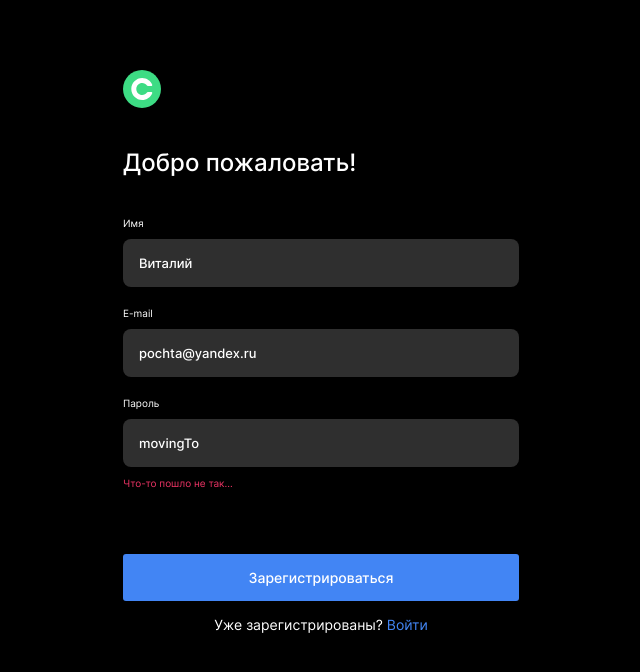
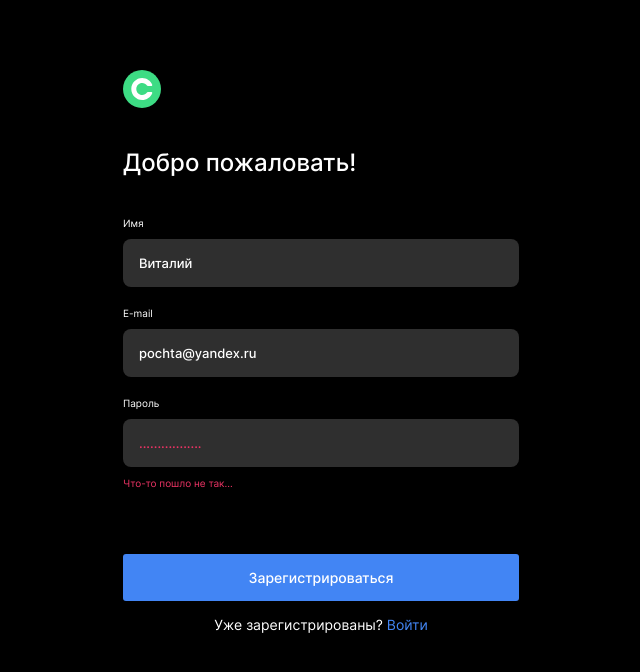
Before and after one commit to lugvictoria/movies-explorer-frontend, a React (Create React App) app: page /signup in a window 1280 px wide. Shown: the top 672 px of the page, without its empty margins (319-959 px from the left). Built offline with nearby package versions, Linux system fonts and the light colour scheme.

Commit message:
register

```diff
--- a/src/components/App/App.css
+++ b/src/components/App/App.css
@@ -80,5 +80,5 @@
 }
 
 .password-input {
-
+  color: var(--error-message);
 }
--- a/src/components/main/Header/Header.js
+++ b/src/components/main/Header/Header.js
@@ -17,7 +17,7 @@ function Header({ children, isThemed = false }) {
       >
         <img
           className="header__logo"
-          alt="Логотип приложения: круг"
+          alt="Логотип приложения"
           src={logo}
         />
       </NavLink>
--- a/src/components/user/AuthInputForPassword/AuthInputForPassword.js
+++ b/src/components/user/AuthInputForPassword/AuthInputForPassword.js
@@ -8,6 +8,7 @@ function AuthInputForPassword() {
         type: 'password',
         name: 'password',
         required: true,
+        id: 'password-input',
         placeholder: 'movingTo',
       }}
     />
--- a/src/components/user/Register/Register.js
+++ b/src/components/user/Register/Register.js
@@ -1,16 +1,65 @@
-import Auth from '../Auth/Auth';
-import AuthInputForEmail from '../AuthInputForEmail/AuthInputForEmail';
-import AuthInputForName from '../AuthInputForName/AuthInputForName';
-import AuthInputForPassword from '../AuthInputForPassword/AuthInputForPassword';
+import { Link } from 'react-router-dom';
+import logo from '../../../images/logo.svg';
 
 function Register() {
   return (
-    <Auth mode="register">
-      <AuthInputForName />
-      <AuthInputForEmail />
-      <AuthInputForPassword />
-    </Auth>
-  );
+    <main className="auth content__stretched-element">
+    <div className="auth__container">
+      <a className="auth__logo-link" to="/">
+        <img
+          className="header__logo"
+          alt="Логотип приложения"
+          src={logo}
+        />
+      </a>
+      <h1 className="auth__title">Добро пожаловать!</h1>
+      <form className="auth__form">
+        <label className="auth__input-container">
+          <span className="auth__label">Имя</span>
+          <input
+          className="auth__input"
+          type="text"
+          name="name"
+          required
+          minlength="2"
+          maxlength="30"
+          placeholder="Виталий">
+          </input>
+        </label>
+        <label className="auth__input-container">
+          <span className="auth__label">E-mail</span>
+          <input
+          className="auth__input"
+          type="email"
+          name="email"
+          required
+          placeholder="pochta@yandex.ru">
+          </input>
+        </label>
+        <label className="auth__input-container">
+          <span className="auth__label">Пароль</span>
+          <input
+          className="auth__input password-input"
+          type="password"
+          name="password"
+          required
+          placeholder=".................">
+          </input>
+        </label>
+        <p className="auth__error">Что-то пошло не так...</p>
+        <button
+        className="submit-button auth__submit-button"
+        type="submit">Зарегистрироваться</button>
+        </form>
+          <p className="auth__hint">
+          Уже зарегистрированы?{' '}
+          <Link to="/signin" className="auth__hint-link">
+            Войти
+          </Link>
+        </p>
+</div>
+  </main>
+);
 }
 
 export default Register;
```
